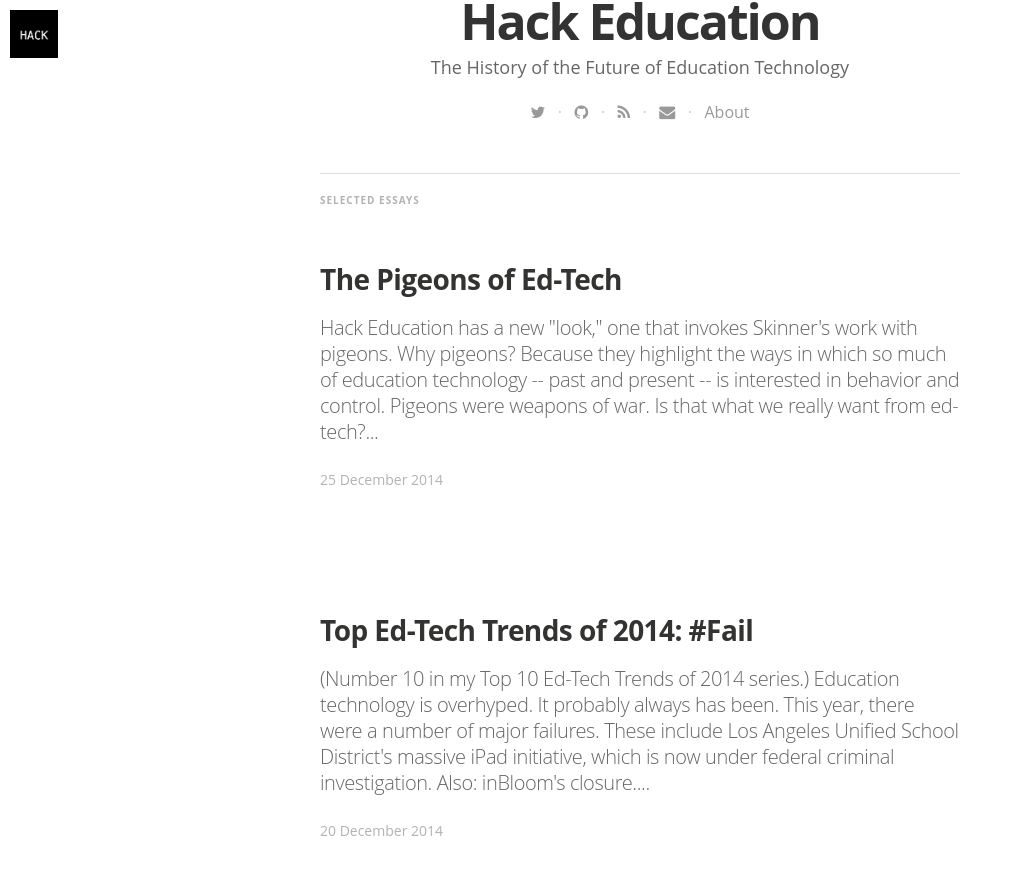
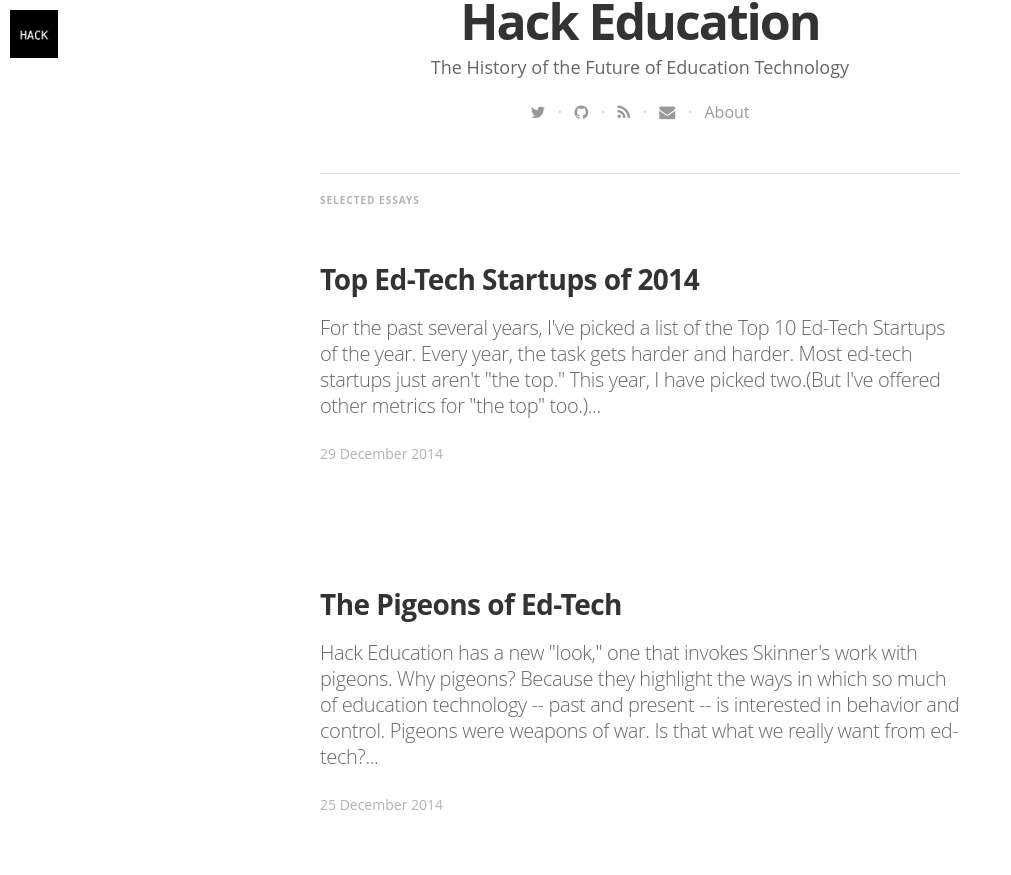
Before and after one commit to HackEducation/Writing, a Jekyll site: the page built from index.html, in a window 1280 px wide and 900 px high, scrolled down 538 px. Shown: the top 875 px of the window, without its empty margins (0-1011 px from the left). Built offline with Jekyll 4.4.1, drawn with Linux system fonts in a browser that asks for light colours; nearby versions of some CDN libraries; some web fonts are replaced; Markdown is read by kramdown in place of the engine named in the settings; the list of posts is cut into pages by our own code.

Commit message:
update landing page

```diff
--- a/index.html
+++ b/index.html
@@ -5,6 +5,28 @@ layout: default
 
 
 <h5 class="index-headline featured"><span>Selected Essays</span></h5>
+
+
+    <div class="container featured">
+
+        <article class="post" itemscope itemtype="http://schema.org/BlogPosting" role="article">
+          <div class="article-item">
+            <header class="post-header">
+              <h2 class="post-title" itemprop="name"><a href="http://hackeducation.com/2014/12/29/top-ed-tech-startups-of-2014/" itemprop="url">Top Ed-Tech Startups of 2014</a></h2>
+            </header>
+            <section class="post-excerpt" itemprop="description">
+              <p>For the past several years, I've picked a list of the Top 10 Ed-Tech Startups of the year. Every year, the task gets harder and harder. Most ed-tech startups just aren't "the top." This year, I have picked two.(But I've offered other metrics for "the top" too.)...</p>
+            </section>
+            <div class="post-meta">
+              <time datetime="29 December 2014">29 December 2014</time>
+  <!--            <span class="post-tags-set">on <span class="post-tag-">, <a href="/tag/"></a></span></span>-->
+            </div>
+
+          <div>
+        </article>
+
+    </div>
+
 
     <div class="container featured">
 
```
